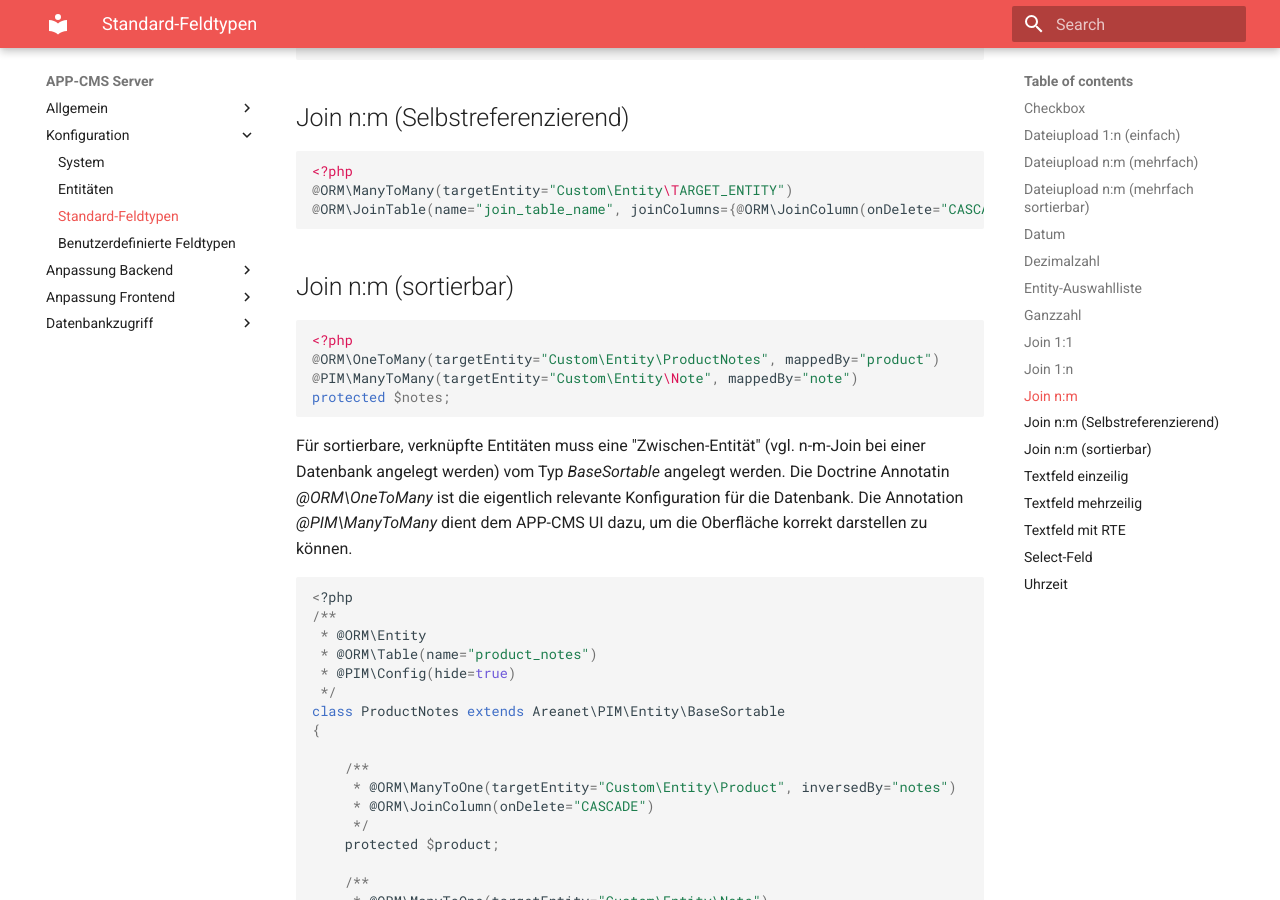
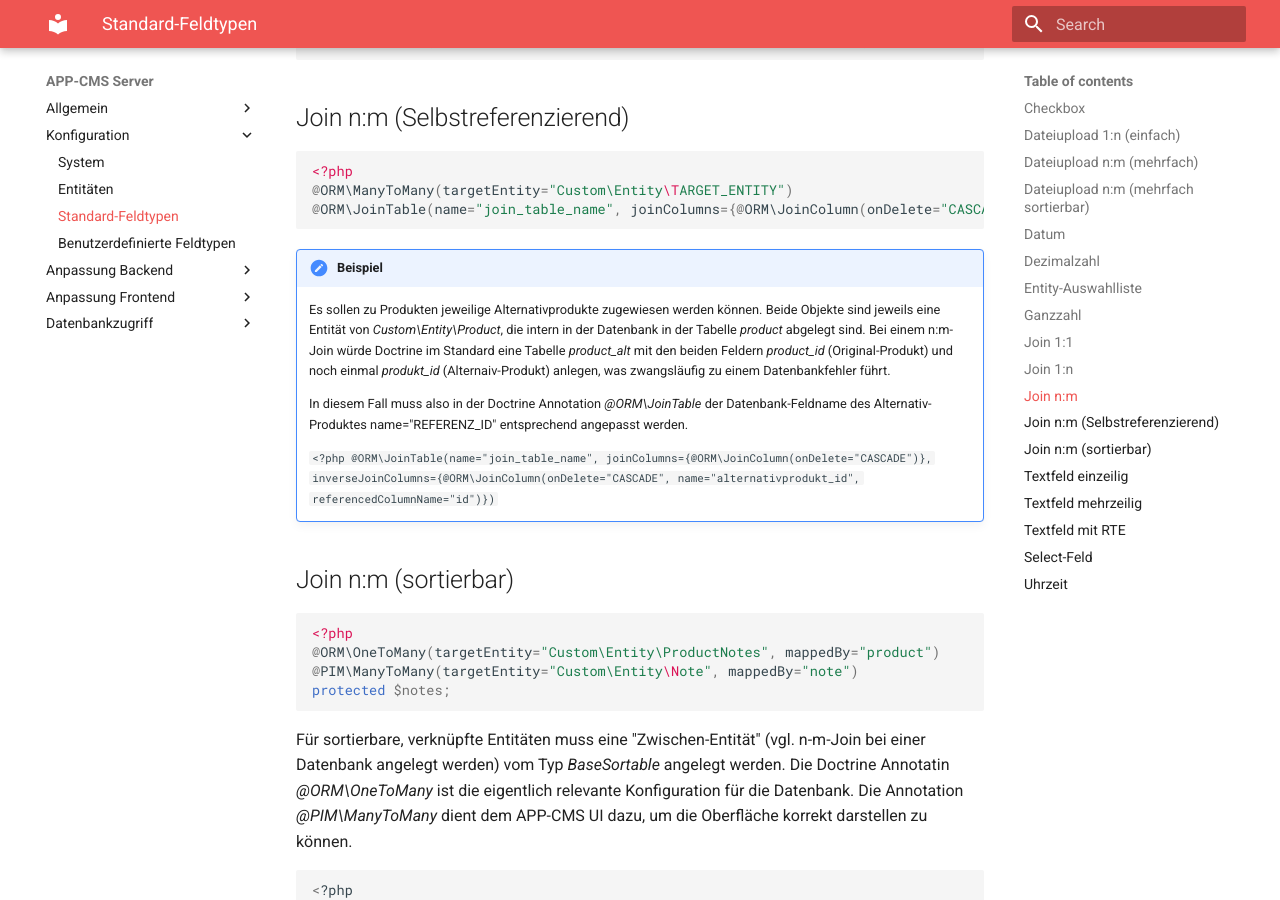
Before and after one commit to appcms/backend-doc, an MkDocs documentation site: the page built from docs/konfiguration/standard-feldtypen.md, in a window 1280 px wide and 900 px high, scrolled down 2704 px. Built offline with MkDocs 1.6.1 and Material for MkDocs 9.7.7, drawn with Linux system fonts in a browser that asks for light colours; old or Windows-style settings are respelled for this version of MkDocs.

Commit message:
Ergänzung Entitäten

````diff
--- a/docs/konfiguration/standard-feldtypen.md
+++ b/docs/konfiguration/standard-feldtypen.md
@@ -122,6 +122,18 @@ Listet alle konfiguierten Entitäten in einer Select-Auswahlliste auf:
 @ORM\JoinTable(name="join_table_name", joinColumns={@ORM\JoinColumn(onDelete="CASCADE")}, inverseJoinColumns={@ORM\JoinColumn(onDelete="CASCADE", name="REFERENZ_ID", referencedColumnName="id")})
 ```
 
+!!! note "Beispiel"
+    Es sollen zu Produkten jeweilige Alternativprodukte zugewiesen werden können. Beide Objekte sind jeweils eine Entität von _Custom\Entity\Product_, die intern in der Datenbank in der
+    Tabelle _product_ abgelegt sind. Bei einem n:m-Join würde Doctrine im Standard eine Tabelle _product_alt_ mit den beiden Feldern _product_id_ (Original-Produkt) und noch einmal
+    _produkt_id_ (Alternaiv-Produkt) anlegen, was zwangsläufig zu einem Datenbankfehler führt.
+
+    In diesem Fall muss also in der Doctrine Annotation _@ORM\JoinTable_ der Datenbank-Feldname des Alternativ-Produktes name="REFERENZ_ID" entsprechend angepasst werden.
+
+    ```
+    <?php
+    @ORM\JoinTable(name="join_table_name", joinColumns={@ORM\JoinColumn(onDelete="CASCADE")}, inverseJoinColumns={@ORM\JoinColumn(onDelete="CASCADE", name="alternativprodukt_id", referencedColumnName="id")})
+    ```
+
 ## Join n:m (sortierbar)
 ```
 <?php
````
